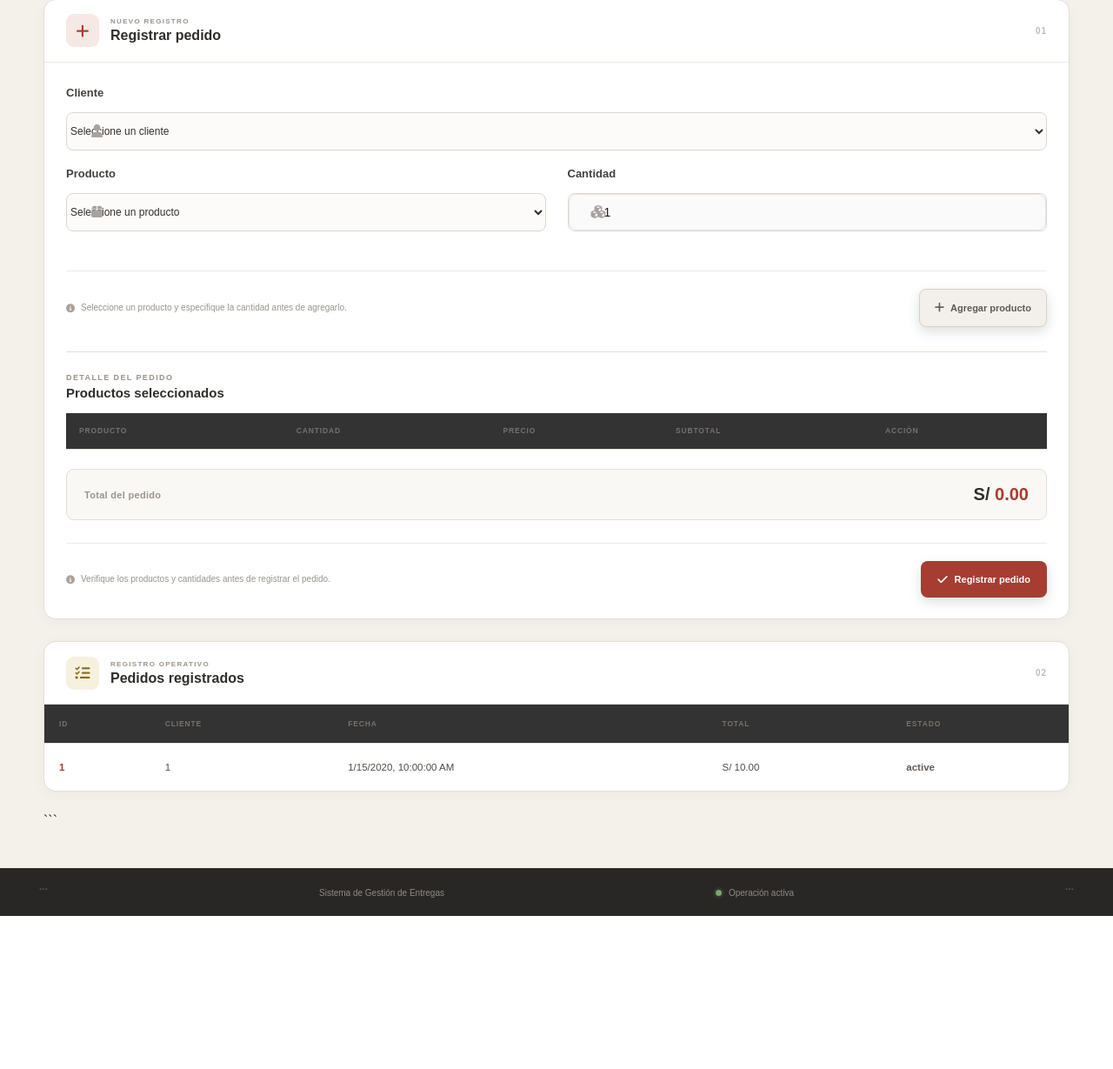
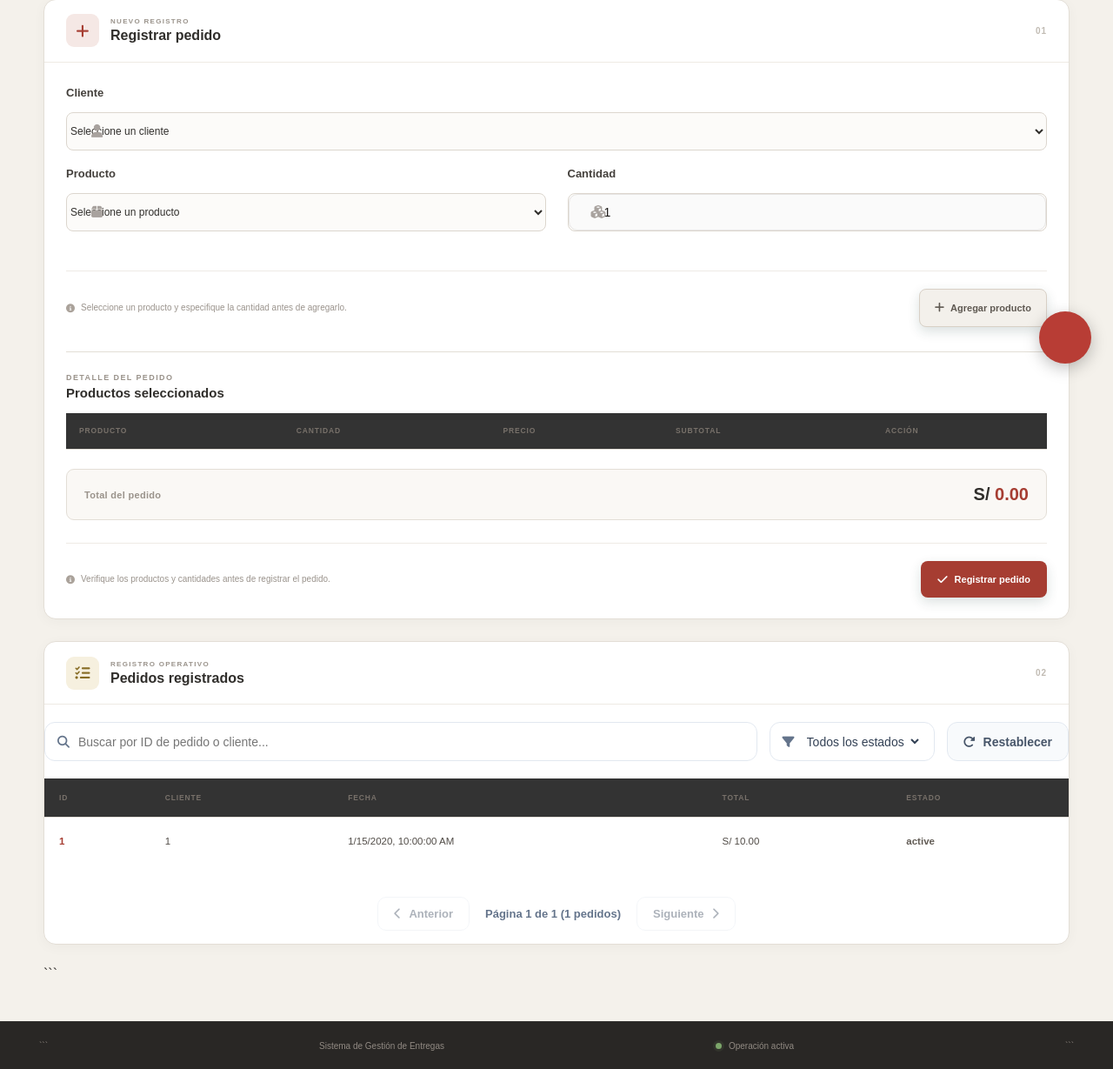
Before and after one commit to nnyaneth/SistemaGestionEntregas, a Flask app: page /pedidos-pagina in a window 1280 px wide. Shown: the part 357-1586 px from the top of the page at 87% size. Before the commit the page ends 1410 px from the top, so only its background shows below. Run offline with Flask 3, Linux system fonts and the light colour scheme; tables that the repository leaves empty hold one stand-in row (values such as "Sample post"); lists and menus that the app fills with data are empty; parts of the project's set-up code (start-up, migrations or seed data) failed here and were passed over.

Commit message:
Update pedidos.html

````diff
--- a/templates/pedidos.html
+++ b/templates/pedidos.html
@@ -22,7 +22,8 @@
     href="https://cdnjs.cloudflare.com/ajax/libs/font-awesome/6.5.2/css/all.min.css"
 >
 ```
-
+<!-- Estilos del chatbot flotante -->
+<link rel="stylesheet" href="{{ url_for('static', filename='css/chatbot.css') }}">
 </head>
 
 <body class="modulo-body">
@@ -465,6 +466,47 @@
 
 
 
+<!-- ==========================================
+     BUSCAR Y FILTRAR PEDIDOS
+========================================== -->
+
+<div class="controles-pedidos">
+
+    <div class="busqueda-pedidos">
+        <i class="fa-solid fa-magnifying-glass"></i>
+
+        <input
+            type="text"
+            id="buscarPedido"
+            placeholder="Buscar por ID de pedido o cliente..."
+        >
+    </div>
+
+    <div class="filtro-pedidos">
+        <i class="fa-solid fa-filter"></i>
+
+        <select id="filtroEstadoPedido">
+            <option value="">Todos los estados</option>
+            <option value="Pendiente">Pendiente</option>
+            <option value="En camino">En camino</option>
+            <option value="Entregado">Entregado</option>
+            <option value="Cancelado">Cancelado</option>
+        </select>
+    </div>
+
+    <button
+        type="button"
+        id="restablecerPedidos"
+        class="boton-restablecer-pedidos"
+    >
+        <i class="fa-solid fa-rotate-right"></i>
+        Restablecer
+    </button>
+
+</div>
+
+
+
     <div class="tabla-contenedor">
 
         <table>
@@ -507,6 +549,38 @@
     </div>
 
 
+
+<!-- ==========================================
+     PAGINACIÓN DE PEDIDOS
+========================================== -->
+
+<div class="paginacion-pedidos">
+
+    <button
+        type="button"
+        id="anteriorPedidos"
+        onclick="cambiarPaginaPedidos(-1)"
+    >
+        <i class="fa-solid fa-chevron-left"></i>
+        Anterior
+    </button>
+
+    <span id="infoPaginaPedidos">
+        Página 1
+    </span>
+
+    <button
+        type="button"
+        id="siguientePedidos"
+        onclick="cambiarPaginaPedidos(1)"
+    >
+        Siguiente
+        <i class="fa-solid fa-chevron-right"></i>
+    </button>
+
+</div>
+
+
 </section>
 ```
 
@@ -540,7 +614,11 @@
 <script
     src="{{ url_for('static', filename='js/pedidos.js') }}"
 ></script>
+<!-- Chatbot flotante -->
+{% include 'componentes/chatbot.html' %}
 
+<!-- Funciones del chatbot -->
+<script src="{{ url_for('static', filename='js/chatbot.js') }}"></script>
 </body>
 
 </html>
````
